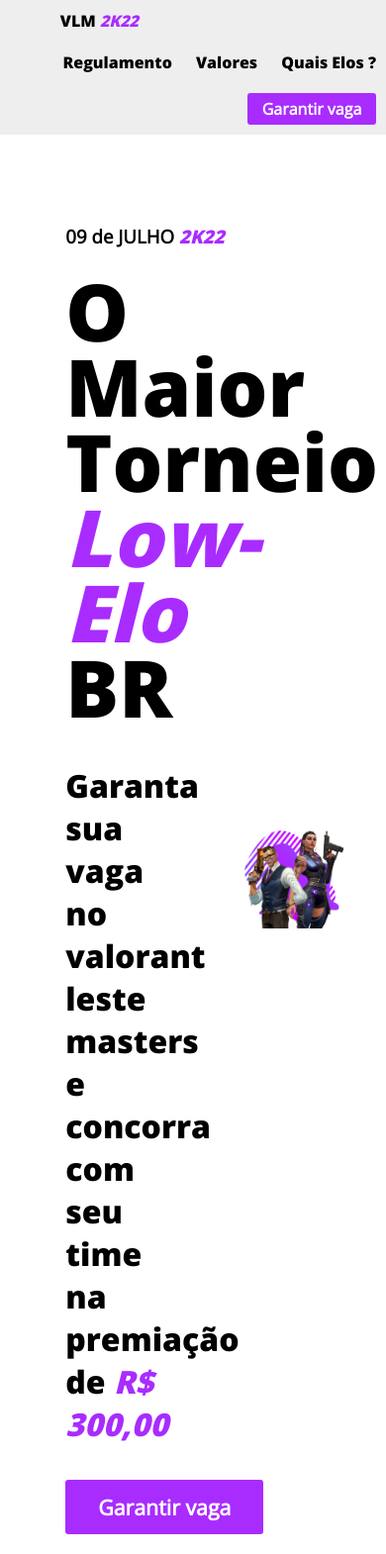
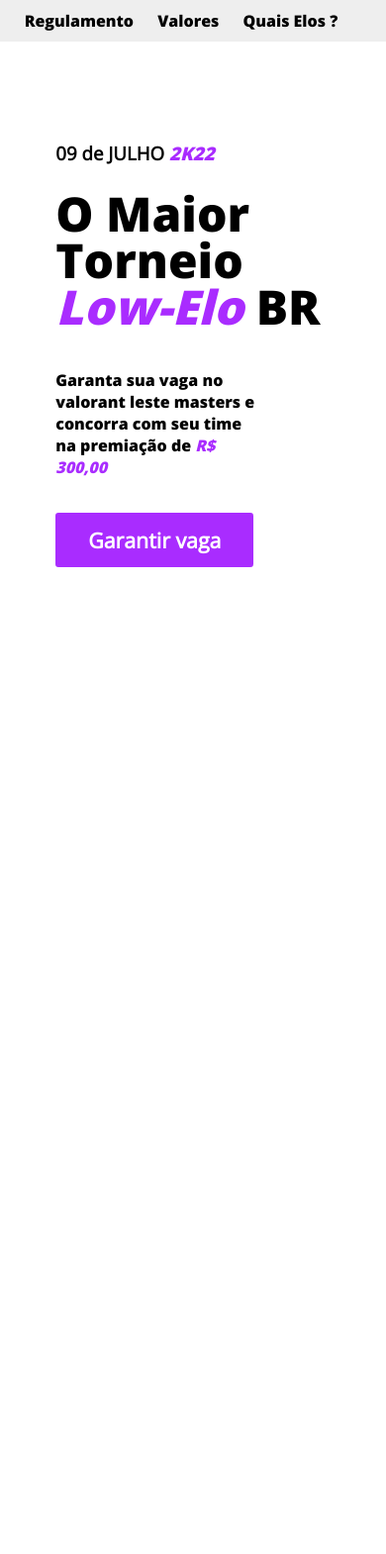
Before and after one commit to ThomAlmeidaRD/valorant-leste-masters, a PHP site: page / in a window 390 px wide. Shown: the whole page at 99% size. After the commit the page ends 573 px from the top, so only its background shows below. Run offline with PHP 8.4, Linux system fonts and the light colour scheme.

Commit message:
Responsividade em celulares

```diff
--- a/assets/css/main.css
+++ b/assets/css/main.css
@@ -3,6 +3,7 @@
 @import url('buttons.css');
 @import url('branding.css');
 @import url('ranks-modal.css');
+@import url('media-queries.css');
 * {
     margin: 0px;
     padding: 0px;
--- /dev/null
+++ b/assets/css/media-queries.css
@@ -0,0 +1,81 @@
+@media only screen and (max-width: 600px) {
+
+    .container {
+        display: flex;
+        justify-content: center;
+        align-items: center;
+        padding: 10px;
+        padding-top: 80px !important;
+    }
+
+
+    h1 {
+        font-size: 3rem;
+        font-family: 'OpenSansEX', sans-serif;
+        width: 100%;
+        line-height: 47px;
+        margin: 25px 0px;
+    }
+
+    p {
+        font-size: 1rem;
+        /* width: 75%; */
+        padding-top: 15px;
+        padding-bottom: 35px;
+        font-family: 'OpenSansEX', sans-serif;
+    }
+
+
+    .branding-content {
+        display: block;
+        justify-content: center;
+        align-items: center;
+        width: 75%;
+    }
+
+    .branding-txt {
+        padding: 0px;
+        width: 100%;
+    }
+
+    .agent-img {
+        display: none;
+    }
+
+    .navbar-content {
+        text-align: center
+    }
+
+    #float-left {
+        display: none;
+    }
+
+    .navbar-content .cta-navbar {
+        display: none;
+    }
+
+    .valuation-content {
+        display: flex;
+        justify-content: center;
+        align-items: center;
+        background-color: #eee;
+        width: 80%;
+        height: 350px;
+        padding: 20px;
+        text-align: center;
+        border-radius: 10px;
+    }
+
+    .ranks-content {
+        display: flex;
+        justify-content: center;
+        align-items: center;
+        background-color: #eee;
+        width: 80%;
+        height: 350px;
+        padding: 20px;
+        text-align: center;
+        border-radius: 10px;
+    }
+
+}
```
